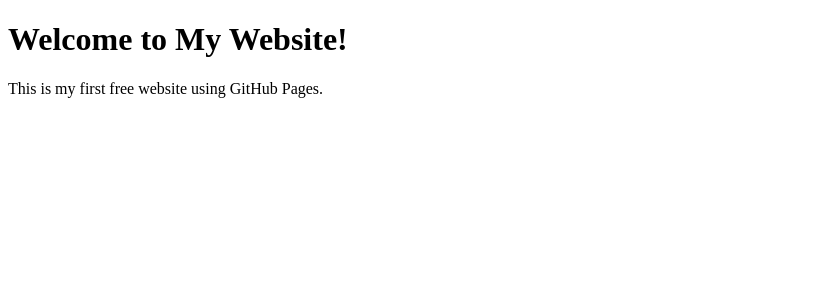
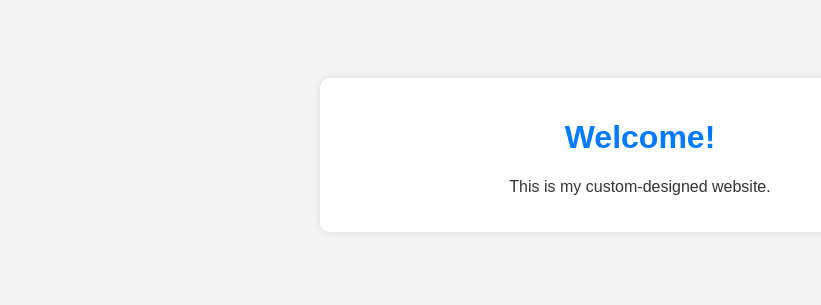
Before and after one commit to pn-ky/preciouxandrex.github.io, a plain HTML site: page Index.html in a window 1280 px wide. Shown: the whole page, without its empty margins (0-821 px from the left). Drawn offline with Linux system fonts and the light colour scheme.

Commit message:
Update Index.html

```diff
--- a/Index.html
+++ b/Index.html
@@ -1,10 +1,33 @@
 <!DOCTYPE html>
 <html>
-<head>
-    <title>My Free Website</title>
-</head>
-<body>
-    <h1>Welcome to My Website!</h1>
-    <p>This is my first free website using GitHub Pages.</p>
-</body>
+  <head>
+    <title>My Website</title>
+    <style>
+      body {
+        font-family: Arial, sans-serif;
+        background: #f4f4f4;
+        color: #333;
+        text-align: center;
+        padding: 50px;
+      }
+      h1 {
+        color: #007BFF;
+      }
+      .box {
+        background: white;
+        padding: 20px;
+        margin: 20px auto;
+        width: 80%;
+        max-width: 600px;
+        box-shadow: 0 0 10px rgba(0,0,0,0.1);
+        border-radius: 10px;
+      }
+    </style>
+  </head>
+  <body>
+    <div class="box">
+      <h1>Welcome!</h1>
+      <p>This is my custom-designed website.</p>
+    </div>
+  </body>
 </html>
```
